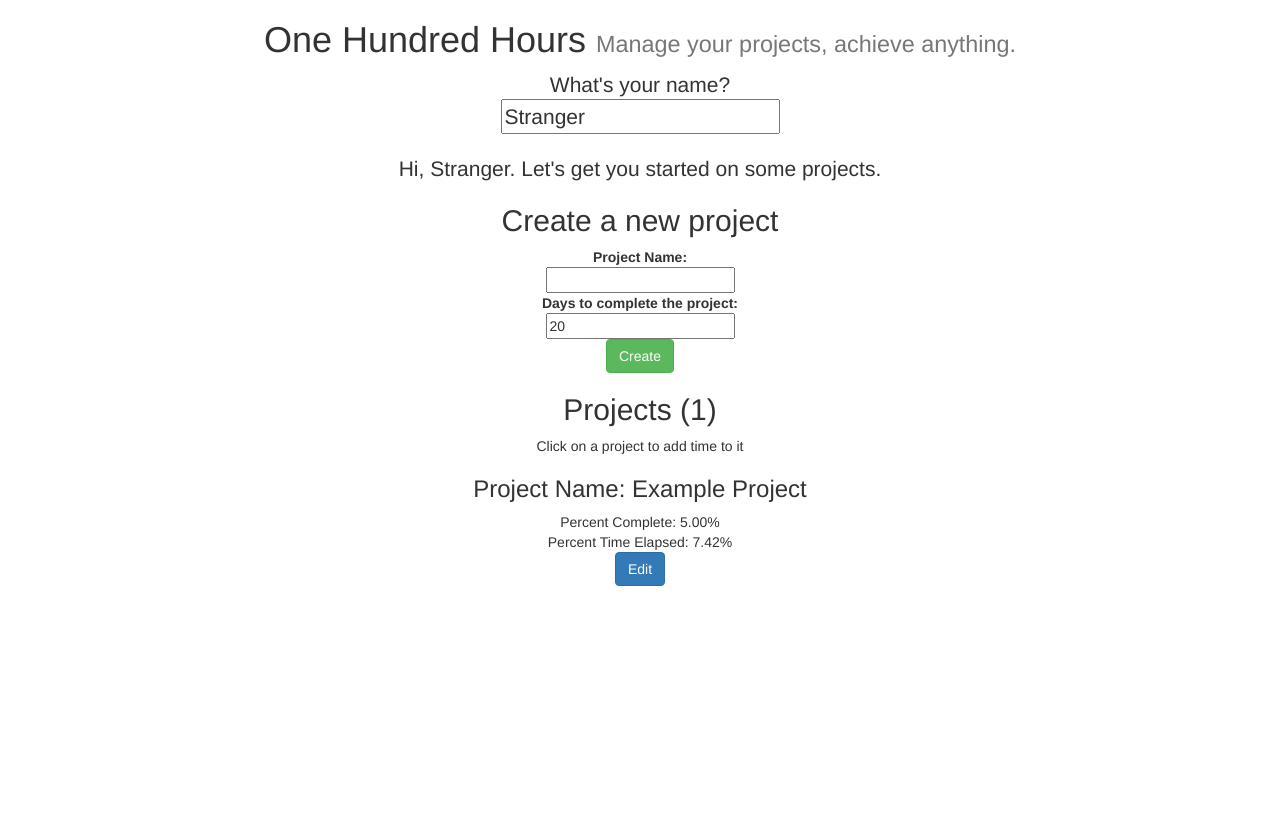
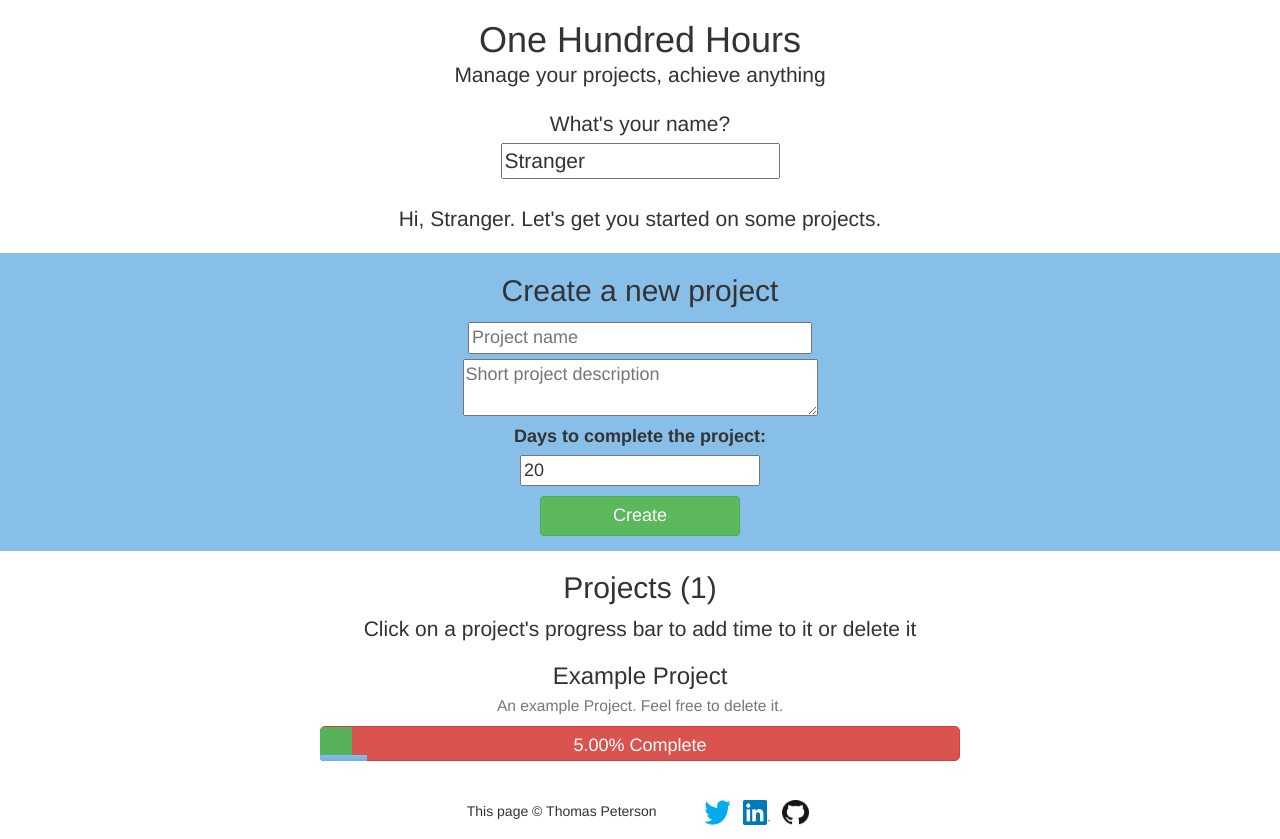
Before and after one commit to ripleyaffect/one-hundred-hours, a website: page index.html in a window 1280 px wide. Before the commit the page ends 800 px from the top, so only its background shows below. Drawn offline with nearby package versions, Linux system fonts and the light colour scheme.

Commit message:
Add progress bars, styling, and error checking

```diff
--- a/user1.js
+++ b/assets/javascript/user1.js
@@ -2,10 +2,11 @@ angular.module('user1', [])
   .controller('UserController', function() {
     this.username = "Stranger";
     this.projectName= "";
+    this.projectDescription = "";
     this.timeLimit = 20;
     this.hours = 0.0
     this.minutes = 0.0
-    this.projects = [{name: "Example Project", started: 16080.78, hours: 5.0, timeLimit: 15, visible: false}]
+    this.projects = [{name: "Example Project", description: "An example Project. Feel free to delete it.", started: 16080.78, hours: 5.0, timeLimit: 15, visible: false}]
     this.welcome = function welcome() {
       if(this.username === undefined) {
         this.username = "";
@@ -15,6 +16,10 @@ angular.module('user1', [])
 
     this.getProjectName = function getProjectName(project) {
       return project.name;
+    };
+
+    this.getProjectDescription = function getProjectDescription(project) {
+      return project.description;
     };
 
     this.createProject = function createProject() {
@@ -27,14 +32,13 @@ angular.module('user1', [])
         return;
       };
       date = (new Date().getTime()) / (1000 * 60 * 60 * 24);
-      this.projects.push({name: this.projectName, started: date, hours: 0.0, timeLimit: this.timeLimit, visible: false});
+      this.projects.push({name: this.projectName, description: this.projectDescription, started: date, hours: 0.0, timeLimit: this.timeLimit, visible: false});
+      this.projectName = "";
+      this.projectDescription = "";
     };
 
     this.percentComplete = function percentComplete(project) {
       percent = (project.hours).toFixed(2);
-      if(percent > 100) {
-        percent = 100;
-      }
       return percent
     };
 
@@ -47,7 +51,22 @@ angular.module('user1', [])
       return percent
     };
 
+    this.setProgressWidth = function setProgressWidth(project) {
+      element = "width:" + project.hours + "%";
+      return element;
+    }
+
+    this.setTimeWidth = function setTimeWidth(project) {
+      element = "width:" + this.percentTimeElapsed(project) + "%";
+      return element;
+    }
+
     this.toggleEditProject = function toggleEditProject(project) {
+      this.projects.forEach(function(entry) {
+        if(entry != project) {
+          entry.visible = false;
+        }
+      });
       project.visible = !project.visible;
     };
 
@@ -55,7 +74,16 @@ angular.module('user1', [])
       if(isNaN(this.hours + this.minutes)) {
         return;
       };
+      if(this.hours < 0 || this.minutes < 0) {
+        return;
+      }
       project.hours = project.hours + (this.hours + (this.minutes / 60));
+      if(project.hours < 0) {
+        project.hours = 0;
+      }
+      if(project.hours > 100) {
+        project.hours = 100;
+      }
     };
 
     this.deleteProject = function deleteProject(project) {
@@ -65,4 +93,5 @@ angular.module('user1', [])
       }
     };
 
+
   });
--- /dev/null
+++ b/assets/stylesheets/style.css
@@ -0,0 +1,124 @@
+.header-no-bottom {
+	margin-bottom: 0px;
+}
+
+.header-description {
+	width: 100%;
+	margin-top: 0px;
+}
+
+button.create-button {
+	margin: 5px;
+	width: 200px;
+	font-size: 18px;
+}
+
+input {
+	margin: 5px;
+}
+
+.new-project-section {
+	margin-top: 0px;
+	padding-top: 1px;
+	padding-bottom: 10px;
+	width: 100%;
+	font-size: 18px;
+	background: #88bfe8; /* Old browsers */
+}
+
+.project {
+	padding-bottom: 20px;
+}
+
+.progress-containter {
+	margin-left: auto;
+	margin-right: auto;
+	position: relative;
+	width: 50%;
+	border-radius: 5px;
+	height: 35px;
+	transition: all 0.5s ease-in-out;
+	-webkit-transition: all 0.5s ease-in-out;
+}
+
+.progress-bar {
+	height: 105%;
+	border-bottom-left-radius: 4px;
+	border-top-left-radius: 4px;
+	position: absolute;
+	bottom: -1px;
+	left: -1px;
+	background: #56b05c; /* Old browsers */
+	background: -moz-linear-gradient(top, #56b05c 15%, #56b05c 100%); /* FF3.6+ */
+	background: -webkit-gradient(linear, left top, left bottom, color-stop(15%,#56b05c), color-stop(100%,#56b05c)); /* Chrome,Safari4+ */
+	background: -webkit-linear-gradient(top, #56b05c 15%,#56b05c 100%); /* Chrome10+,Safari5.1+ */
+	background: -o-linear-gradient(top, #56b05c 15%,#56b05c 100%); /* Opera 11.10+ */
+	background: -ms-linear-gradient(top, #56b05c 15%,#56b05c 100%); /* IE10+ */
+	background: linear-gradient(to bottom, #56b05c 15%,#56b05c 100%); /* W3C */
+	filter: progid:DXImageTransform.Microsoft.gradient( startColorstr='#56b05c', endColorstr='#56b05c',GradientType=0 ); /* IE6-9 */
+}
+
+.time-bar {
+	height: 20%;
+	position: absolute;
+	bottom: -1px;
+	left: -1px;
+	border-bottom-left-radius: 4px;
+	background: #88bfe8; /* Old browsers */
+	background: -moz-linear-gradient(top, #88bfe8 0%, #70b0e0 100%); /* FF3.6+ */
+	background: -webkit-gradient(linear, left top, left bottom, color-stop(0%,#88bfe8), color-stop(100%,#70b0e0)); /* Chrome,Safari4+ */
+	background: -webkit-linear-gradient(top, #88bfe8 0%,#70b0e0 100%); /* Chrome10+,Safari5.1+ */
+	background: -o-linear-gradient(top, #88bfe8 0%,#70b0e0 100%); /* Opera 11.10+ */
+	background: -ms-linear-gradient(top, #88bfe8 0%,#70b0e0 100%); /* IE10+ */
+	background: linear-gradient(to bottom, #88bfe8 0%,#70b0e0 100%); /* W3C */
+	filter: progid:DXImageTransform.Microsoft.gradient( startColorstr='#88bfe8', endColorstr='#70b0e0',GradientType=0 ); /* IE6-9 */
+}
+
+.percent-complete-text {
+	position: relative;
+	z-index: 999;
+	margin-left: auto;
+	margin-right: auto;
+	color: #fff;
+	font-size: 18px;
+}
+
+.edit-project-form {
+	height: 150%;
+	width: 50%;
+	margin-left: auto;
+	margin-right: auto;
+	background: #ccc;
+	border-bottom-left-radius: 5px;
+	border-bottom-right-radius: 5px;
+}
+
+.edit-project-form div{
+	display: inline-block;
+}
+
+.edit-project-form input{
+	width: 50px;
+}
+
+footer {
+	display: block;
+	margin-top: 15px;
+}
+
+footer ul {
+	display: inline-block;
+	margin-left: auto;
+	margin-right: auto;
+}
+
+footer li {
+	list-style-type: none;
+	display: inline-block;
+}
+
+li a img {
+	width: 35px;
+	height: 33px;
+	padding: 4px;
+}
--- a/index.html
+++ b/index.html
@@ -2,58 +2,80 @@
 <html ng-app="user1">
 
 	<head>
+		<meta charset="utf-8">
 		<script src="http://code.angularjs.org/1.2.7/angular.min.js"></script>
-		<script src="user1.js"></script>
+		<script src="assets/javascript/user1.js"></script>
 		<link rel="stylesheet" type="text/css" href="http://netdna.bootstrapcdn.com/bootstrap/3.0.3/css/bootstrap.min.css"/>
+		<link rel="stylesheet" type="text/css" href="assets/stylesheets/style.css">
 	</head>
 
 	<body>
-		<div class="container text-center" ng-controller="UserController as user">
+		<div class="text-center" ng-controller="UserController as user">
 
-			<h1>One Hundred Hours <small>Manage your projects, achieve anything.</small></h1>
+			<div class="title-section">
+				<h1 class="header-no-bottom">One Hundred Hours</h1>
+				<div class="header-description lead">Manage your projects, achieve anything</div>
+			</div>
 
+			<div class="intro-section">
 				<div class="lead">
 					What's your name?<br>
 					<input type="text" ng-model="user.username" required>
 				</div>
+				<p class="lead">{{user.welcome()}}</p>
+			</div>
 
-			<p class="lead">{{user.welcome()}}</p>
-
+			<div class="new-project-section">
 			<h2>Create a new project</h2>
 				<div>
-				<strong>Project Name:</strong>
+					<input type="text" size=30 placeholder="Project name"ng-model="user.projectName" required>
+				</div>
 				<div>
-					<input type="text" ng-model="user.projectName" required>
+					<textarea cols=32 placeholder="Short project description" ng-model="user.projectDescription" required></textarea>
 				</div>
 				<strong>Days to complete the project:</strong>
 				<div>
 					<input type="number" ng-model="user.timeLimit">
 				</div>
-				<button class="btn btn-success" ng-click="user.createProject()">Create</button>
+				<button class="btn btn-success create-button" ng-click="user.createProject()">Create</button>
 			</div>
 
+			<div class="projects-section">
 				<h2>Projects ({{user.projects.length}})</h2>
-			Click on a project to add time to it
-			<div ng-repeat="project in user.projects">
-				<h3>Project Name: {{user.getProjectName(project)}}</h3>
-				<div>Percent Complete: {{user.percentComplete(project)}}%</div>
-				<div>Percent Time Elapsed: {{user.percentTimeElapsed(project)}}%</div>
-				<div ng-show='project.visible'>
-					<button class="btn btn-primary" ng-click="user.toggleEditProject(project)">Hide</button>
+				<div class="lead">Click on a project's progress bar to add time to it or delete it</div>
+				<div class="project" ng-repeat="project in user.projects">
+					<h3 class="header-no-bottom">{{user.getProjectName(project)}}</h3>
+					<div class="header-description"><h3 class="header-description"><small>{{user.getProjectDescription(project)}}</small></h3></div>
+						<div class="progress-border">
+							<div class="progress-containter btn btn-danger" ng-click="user.toggleEditProject(project)">
+								<div class="progress-bar" style={{user.setProgressWidth(project)}}></div>
+								<div class="time-bar" style={{user.setTimeWidth(project)}}></div>
+								<div class="percent-complete-text">{{user.percentComplete(project)}}% Complete</div>
+							</div>
+						</div>
+					<div class="edit-project-form" ng-show="project.visible">
 						<div>
-						Hours: <input type="number" ng-model="user.hours" required>
+							<strong>Hrs:</strong> <input type="number" size="5" ng-model="user.hours" required>
 						</div>
 						<div>
-						Minutes: <input type="number" ng-model="user.minutes" required>
+							<strong>Mins:</strong> <input type="number" size="5" ng-model="user.minutes" required>
 						</div>
 						<button class="btn btn-primary" ng-click="user.addTime(project)">Add Time</button>
 						<button class="btn btn-danger" ng-click="user.deleteProject(project)">Delete Project</button>
 					</div>
-				<button class="btn btn-primary" ng-click="user.toggleEditProject(project)" ng-hide="project.visible">Edit</button>
+				</div>
 			</div>
 
+			<footer class="footer-section">
+			This page © Thomas Peterson
+				<ul class="social">
+					<li><a href="http://www.twitter.com/ripleyaffect"><img src="assets/images/twitter.png"></img></a></li>
+					<li><a href="http://www.linkedin.com/profile/view?id=178184513"><img src="assets/images/linkedin.png"></img></a></li>
+					<li><a href="http://www.github.com/ripleyaffect"><img src="assets/images/github.png"></img></a></li>
+				</ul>
+			</footer>
+
 		</div>
-
 	</body>
 
 </html>
--- /dev/null
+++ b/style.css
@@ -0,0 +1,135 @@
+.header-no-bottom {
+	margin-bottom: 0px;
+}
+
+.header-description {
+	margin-top: 0px;
+}
+
+button.create-button {
+	margin: 5px;
+	width: 200px;
+	font-size: 18px;
+}
+
+input {
+	margin: 5px;
+}
+
+.new-project-section {
+	padding-top: 10px;
+	padding-bottom: 10px;
+	width: 100%;
+	font-size: 18px;
+	background: #88bfe8; /* Old browsers */
+}
+
+.project {
+	padding-bottom: 20px;
+}
+
+.progress-border {
+	width: 50%;
+	transition: all 0.2s ease-in-out;
+	-webkit-transition: all 0.2s;
+	margin-left: auto;
+	margin-right: auto;
+	border-radius: 5px;
+	/*border-width: 1px;
+	border-style: dotted;
+	border-color: #222;*/
+}
+
+.progress-border:hover {
+	box-shadow: 0px 0px 5px #666;
+}
+
+.progress-containter {
+	transition: transform 0.5s;
+	-webkit-transition: transform 0.5s; /* Safari */
+	margin-left: auto;
+	margin-right: auto;
+	position: relative;
+	width: 100%;
+	border-radius: 5px;
+	height: 35px;
+	background: #de4c4c; /* Old browsers */
+	background: -moz-linear-gradient(top, #de4c4c 0%, #de4c4c 100%); /* FF3.6+ */
+	background: -webkit-gradient(linear, left top, left bottom, color-stop(0%,#de4c4c), color-stop(100%,#de4c4c)); /* Chrome,Safari4+ */
+	background: -webkit-linear-gradient(top, #de4c4c 0%,#de4c4c 100%); /* Chrome10+,Safari5.1+ */
+	background: -o-linear-gradient(top, #de4c4c 0%,#de4c4c 100%); /* Opera 11.10+ */
+	background: -ms-linear-gradient(top, #de4c4c 0%,#de4c4c 100%); /* IE10+ */
+	background: linear-gradient(to bottom, #de4c4c 0%,#de4c4c 100%); /* W3C */
+	filter: progid:DXImageTransform.Microsoft.gradient( startColorstr='#de4c4c', endColorstr='#de4c4c',GradientType=0 ); /* IE6-9 */
+	transition: all 0.5s ease-in-out;
+	-webkit-transition: all 0.5s ease-in-out;
+}
+
+.progress-bar {
+	height: 105%;
+	border-bottom-left-radius: 4px;
+	border-top-left-radius: 4px;
+	position: absolute;
+	bottom: -1px;
+	left: -1px;
+	background: #56b05c; /* Old browsers */
+	background: -moz-linear-gradient(top, #56b05c 15%, #56b05c 100%); /* FF3.6+ */
+	background: -webkit-gradient(linear, left top, left bottom, color-stop(15%,#56b05c), color-stop(100%,#56b05c)); /* Chrome,Safari4+ */
+	background: -webkit-linear-gradient(top, #56b05c 15%,#56b05c 100%); /* Chrome10+,Safari5.1+ */
+	background: -o-linear-gradient(top, #56b05c 15%,#56b05c 100%); /* Opera 11.10+ */
+	background: -ms-linear-gradient(top, #56b05c 15%,#56b05c 100%); /* IE10+ */
+	background: linear-gradient(to bottom, #56b05c 15%,#56b05c 100%); /* W3C */
+	filter: progid:DXImageTransform.Microsoft.gradient( startColorstr='#56b05c', endColorstr='#56b05c',GradientType=0 ); /* IE6-9 */
+}
+
+.time-bar {
+	height: 20%;
+	position: absolute;
+	bottom: -1px;
+	left: -1px;
+	border-bottom-left-radius: 4px;
+	background: #88bfe8; /* Old browsers */
+	background: -moz-linear-gradient(top, #88bfe8 0%, #70b0e0 100%); /* FF3.6+ */
+	background: -webkit-gradient(linear, left top, left bottom, color-stop(0%,#88bfe8), color-stop(100%,#70b0e0)); /* Chrome,Safari4+ */
+	background: -webkit-linear-gradient(top, #88bfe8 0%,#70b0e0 100%); /* Chrome10+,Safari5.1+ */
+	background: -o-linear-gradient(top, #88bfe8 0%,#70b0e0 100%); /* Opera 11.10+ */
+	background: -ms-linear-gradient(top, #88bfe8 0%,#70b0e0 100%); /* IE10+ */
+	background: linear-gradient(to bottom, #88bfe8 0%,#70b0e0 100%); /* W3C */
+	filter: progid:DXImageTransform.Microsoft.gradient( startColorstr='#88bfe8', endColorstr='#70b0e0',GradientType=0 ); /* IE6-9 */
+}
+
+.percent-complete-text {
+	position: absolute;
+	z-index: 999;
+	margin-left: auto;
+	margin-right: auto;
+	color: #fff;
+	font-size: 18px;
+}
+
+.edit-project-form {
+	display: inline;
+}
+
+.edit-project-form div{
+	display: inline-block;
+}
+
+.edit-project-form input{
+	width: 50px;
+}
+
+footer {
+	margin-top: 15px;
+	padding-top: 15px;
+}
+
+ul {
+	display: inline;
+}
+
+img {
+	display: inline;
+	width: 48px;
+	height: 48px;
+}
```
Also changed, not shown: assets/images/github.png (added), assets/images/linkedin.png (added), assets/images/twitter.png (added). Lines whose indentation alone changed are shown as unchanged.
